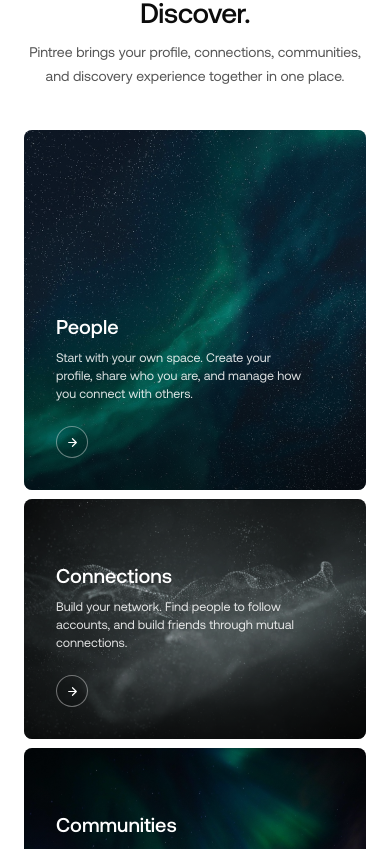
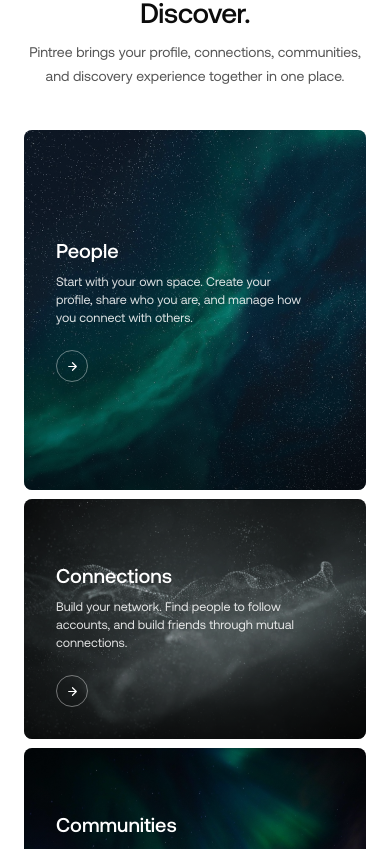
Before and after one commit to MCABEE/pintree-website, a Next.js app: page / in a window 390 px wide. Shown: the part 960-1809 px from the top of the page. Built offline with nearby package versions, Linux system fonts and the light colour scheme.

Commit message:
feat(PW-05):  hover changes

```diff
--- a/src/components/about/Section2.jsx
+++ b/src/components/about/Section2.jsx
@@ -8,7 +8,7 @@
       className={`inline-flex h-[32px] w-[32px] cursor-pointer items-center justify-center rounded-full transition-all duration-300 ${
         isGreen
           ? "border border-[#00D685] bg-[#00D685]/20 text-white shadow-[0_0_12px_rgba(0,214,133,0.3)] hover:border-white hover:bg-white hover:text-[#0C0C0C] hover:shadow-none"
-          : "border border-white/40 bg-black/10 text-white hover:border-white hover:bg-white hover:text-[#0C0C0C]"
+          : "border border-white/40 bg-transparent text-white hover:border-white hover:bg-white hover:text-[#0C0C0C]"
       }`}
     >
       <svg width="13" height="13" viewBox="0 0 16 16" fill="none" aria-hidden>
@@ -35,10 +35,8 @@
 }) {
   return (
     <div
-      className={`group relative flex flex-col justify-end overflow-hidden rounded-[8px] ${
-        isLarge
-          ? "pl-[32px] pr-[61px] pb-[32px] pt-[32px]"
-          : "pl-[32px] pr-[52px] pb-[32px] pt-[32px]"
+      className={`group relative flex flex-col items-start overflow-hidden rounded-[8px] px-[32px] py-[32px] ${
+        isLarge ? "justify-center pr-[61px]" : "justify-end pr-[52px]"
       } ${className}`}
     >
       <img
@@ -55,7 +53,7 @@
         className="pointer-events-none absolute inset-0 bg-gradient-to-b from-black/20 via-black/15 to-black/60"
         aria-hidden
       />
-      <div className="relative z-10 text-left text-white">
+      <div className="relative z-10 max-w-[320px] text-left text-white">
         <h3 className="m-0 text-[20px] font-aeonik-medium font-medium leading-[1.15] sm:text-[21px]">
           {title}
         </h3>
--- a/src/components/about/Section3.jsx
+++ b/src/components/about/Section3.jsx
@@ -90,7 +90,7 @@
 }) {
   return (
     <div
-      className={`group relative flex h-[315px] w-full max-w-[415px] cursor-pointer flex-col justify-start rounded-[10px] bg-[#214D5B] ${paddingLeft} pr-[56px] pt-[65px] text-left transition-colors hover:bg-[#1b414e]`}
+      className={`group relative z-0 flex h-[315px] w-full max-w-[415px] cursor-pointer flex-col justify-start rounded-[10px] bg-[#214D5B] ${paddingLeft} pr-[56px] pt-[65px] text-left transition-[transform,background-color] duration-300 ease-out hover:z-10 hover:scale-[1.04] hover:bg-[#1b414e]`}
     >
       <img
         src={icon}
@@ -130,7 +130,7 @@
         </p>
 
         <div className="mt-[44px] w-full lg:mt-[52px]">
-          <div className="grid grid-cols-1 justify-items-center gap-[10px] md:grid-cols-3">
+          <div className="grid grid-cols-1 justify-items-center gap-[10px] overflow-visible md:grid-cols-3">
             {purposeCards.map((card) => (
               <PurposeCard key={card.titleLine1 + card.titleLine2} {...card} />
             ))}
```
